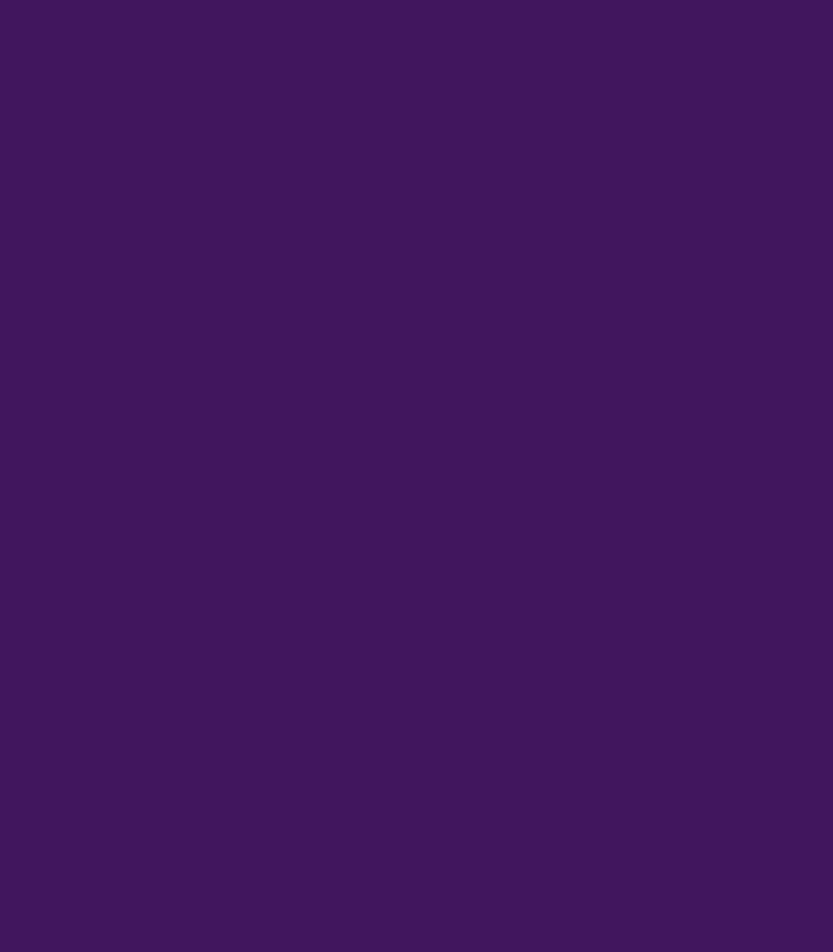
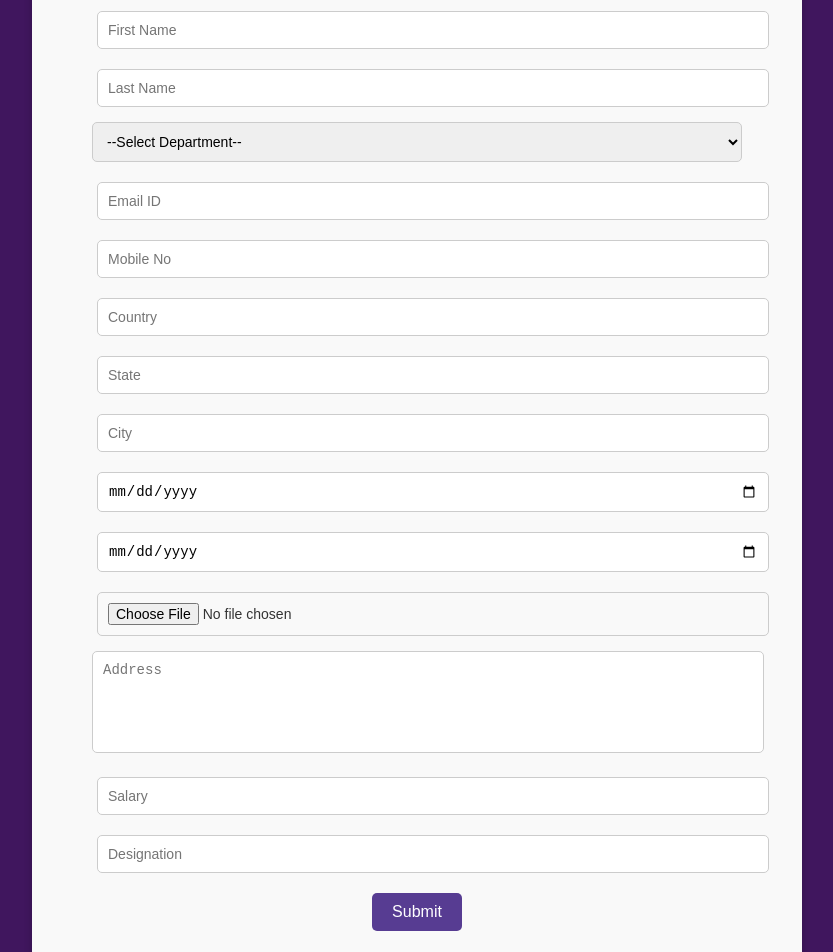
Before and after one commit to TharuHiru/Docker-React-Node-Employee_Management, a React (Create React App) app in the folder frontend/: page / in a window 1280 px wide. Shown: the part 260-1212 px from the top of the page, without its empty margins (223-1056 px from the left). Before the commit the page ends 800 px from the top, so only its background shows below. Built offline with nearby package versions, Linux system fonts and the light colour scheme.

Commit message:
update form

```diff
--- a/frontend/src/components/EmployeeForm.js
+++ b/frontend/src/components/EmployeeForm.js
@@ -3,14 +3,31 @@ import React, { useState } from 'react';
 
 //Function for inintializing the state
 function EmployeeForm({ addEmployee }) {
-  const [employee, setEmployee] = useState({ name: '', position: '' });
+  const [employee, setEmployee] = useState({
+    empId: "",
+    firstName: "",
+    lastName: "",
+    department: "",
+    email: "",
+    mobileNo: "",
+    country: "",
+    state: "",
+    city: "",
+    dob: "",
+    dateOfJoining: "",
+    photo: null,
+    address: "",
+    salary: "",
+    designation: ""
+    });
   //"Employee" is an object to save the employee data
   //"Set employee is the function to uodate the employee object" , Initially Both name and position are empty strings.
 
   //A function that runs when the user types in a form field.
   const handleChange = (e) => {
-    const { name, value } = e.target;
-    setEmployee({ ...employee, [name]: value });
+    const { name, value, type, files } = e.target;
+    setEmployee({ ...employee, [name]: type === "file" ? files[0] : value });
+
   };
 
   //Handling the form submission
@@ -18,34 +35,197 @@ function EmployeeForm({ addEmployee }) {
     e.preventDefault(); //Prevent the default browser behavior of reloading the page
 
     //Form validation part
-    if (!employee.name || !employee.position) {
-      alert('All fields are required!');
+    if (!employee.empId || !employee.firstName || !employee.email) {
+      alert("Emp ID, First Name, and Email are required!");
       return;
     }
 
     addEmployee(employee); // Calls the addEmployee function (passed as a prop) with the form data.
-    setEmployee({ name: '', position: '' }); //Reset the form
+    setEmployee({
+      empId: "",
+      firstName: "",
+      lastName: "",
+      department: "",
+      email: "",
+      mobileNo: "",
+      country: "",
+      state: "",
+      city: "",
+      dob: "",
+      dateOfJoining: "",
+      photo: null,
+      address: "",
+      salary: "",
+      designation: ""
+     }); //Reset the form
   };
 
   return (
-    <form onSubmit={handleSubmit}> {/*Calls handleSubmit when the form is submitted.*/}
+    <form onSubmit={handleSubmit}
+    style={{
+        maxWidth: "650px",
+        margin: "auto",
+        background: "#f9f9f9",
+        padding: "60px",
+        borderRadius: "10px",
+        boxShadow: "0 4px 8px rgba(0, 0, 0, 0.2)",
+        fontFamily: "Arial, sans-serif",
+        color: "#333",
+      }}
+        > {/*Calls handleSubmit when the form is submitted.*/}
+         <h2 style={{ textAlign: "center", color: "rgb(45, 15, 110)", marginBottom: "20px" }}>
+        Add Employee
+      </h2>
+
       <input
         type="text"
-        name="name"
-        placeholder="Name"
-        value={employee.name} // Binds the input value to the name field in the state.
+        name="empId"
+        placeholder="Emp ID"
+        value={employee.empId} // Binds the input value to the name field in the state.
         onChange={handleChange}// Updates the state whenever the user types in the input.
+        style={inputStyle}
       />
       <input
         type="text"
-        name="position"
-        placeholder="Position"
-        value={employee.position}
+        name="firstName"
+        placeholder="First Name"
+        value={employee.firstName}
         onChange={handleChange}
+        style={inputStyle}
       />
-      <button type="submit">Add Employee</button>
+      <input
+        type="text"
+        name="lastName"
+        placeholder="Last Name"
+        value={employee.lastName}
+        onChange={handleChange}
+        style={inputStyle}
+      />
+      <select
+        name="department"
+        value={employee.department}
+        onChange={handleChange}
+        style={inputStyle}
+      >
+        <option value="">--Select Department--</option>
+        <option value="HR">HR</option>
+        <option value="Finance">Finance</option>
+        <option value="Engineering">Engineering</option>
+      </select>
+
+      <input
+        type="email"
+        name="email"
+        placeholder="Email ID"
+        value={employee.email}
+        onChange={handleChange}
+        style={inputStyle}
+      />
+      <input
+        type="text"
+        name="mobileNo"
+        placeholder="Mobile No"
+        value={employee.mobileNo}
+        onChange={handleChange}
+        style={inputStyle}
+      />
+      <input
+        type="text"
+        name="country"
+        placeholder="Country"
+        value={employee.country}
+        onChange={handleChange}
+        style={inputStyle}
+      />
+      <input
+        type="text"
+        name="state"
+        placeholder="State"
+        value={employee.state}
+        onChange={handleChange}
+        style={inputStyle}
+      />
+      <input
+        type="text"
+        name="city"
+        placeholder="City"
+        value={employee.city}
+        onChange={handleChange}
+        style={inputStyle}
+      />
+      <input
+        type="date"
+        name="dob"
+        placeholder="Date of Birth"
+        value={employee.dob}
+        onChange={handleChange}
+        style={inputStyle}
+      />
+      <input
+        type="date"
+        name="dateOfJoining"
+        placeholder="Date of Joining"
+        value={employee.dateOfJoining}
+        onChange={handleChange}
+        style={inputStyle}
+      />
+      <input
+        type="file"
+        name="photo"
+        onChange={handleChange}
+        style={inputStyle}
+      />
+      <textarea
+        name="address"
+        placeholder="Address"
+        value={employee.address}
+        onChange={handleChange}
+        style={{
+          ...inputStyle,
+          resize: "none",
+          height: "80px",
+        }}
+      ></textarea>
+      <input
+        type="text"
+        name="salary"
+        placeholder="Salary"
+        value={employee.salary}
+        onChange={handleChange}
+        style={inputStyle}
+      />
+      <input
+        type="text"
+        name="designation"
+        placeholder="Designation"
+        value={employee.designation}
+        onChange={handleChange}
+        style={inputStyle}
+      />
+      <button
+        type="submit"
+        style={{
+          background: "rgb(87, 60, 146)",
+          color: "#fff",
+          padding: "10px 20px",
+          border: "none",
+          borderRadius: "5px",
+          cursor: "pointer",
+          fontSize: "16px",
+        }}
+      >
+        Submit
+      </button>
     </form>
   );
 }
+const inputStyle = {
+  width: "100%",
+  padding: "10px",
+  marginBottom: "15px",
+  border: "1px solid #ccc",
+  borderRadius: "5px",
+  fontSize: "14px",
+};
 
 export default EmployeeForm; //Makes the EmployeeForm component available for use in other files.
```
